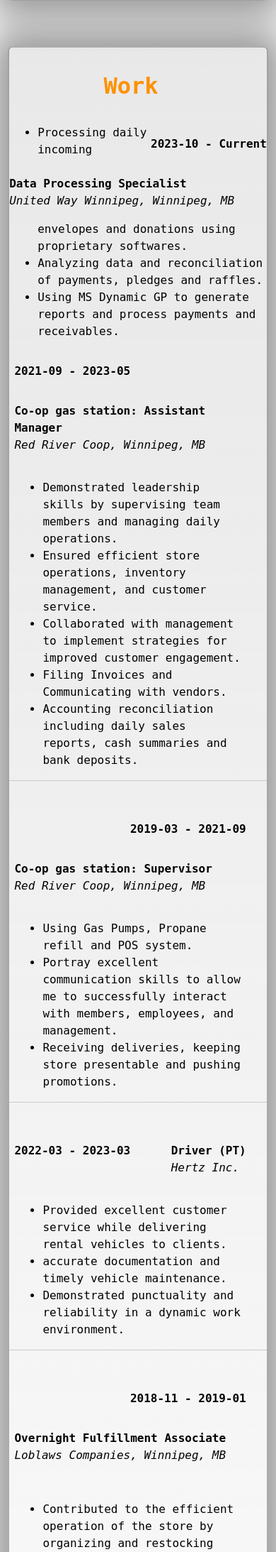
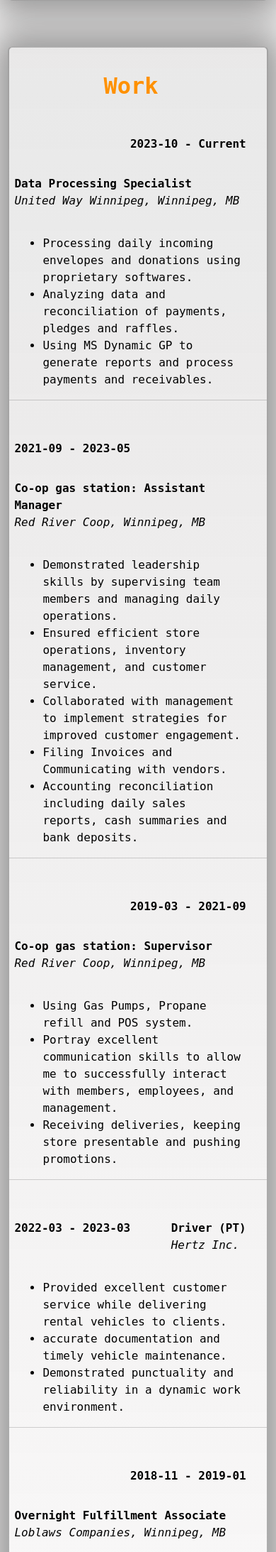
Before and after one commit to dhanigill/dhanigill.github.io, a PHP site: page / in a window 390 px wide. Shown: the part 1760-3946 px from the top of the page at 71% size. Run offline with PHP 8.4, Linux system fonts and the light colour scheme.

Commit message:
Add files via upload

```diff
--- a/css/css1.css
+++ b/css/css1.css
@@ -5,6 +5,8 @@
   display: block;
   width: 100%;
   overflow-x: hidden;
+  max-width: 1920px;
+  margin: auto;
 }
 
 .all {
@@ -59,6 +61,7 @@
   transition: box-shadow .5s;
   backdrop-filter: blur(8px);
   -webkit-backdrop-filter: blur(8px);
+  left: 0;
 }
 
 .shadow {
--- a/css/photoName.css
+++ b/css/photoName.css
@@ -7,7 +7,7 @@
 
 .image {
     background-image: url("/img/IMG_0476.PNG");
-    height: 550px;
+    height: 80vh;
     width: 100%;
     background-repeat: no-repeat;
     background-attachment: fixed;
--- a/css/work.css
+++ b/css/work.css
@@ -75,7 +75,8 @@
 
 /*** CSS for right side work experience ***/
 .work2,
-.work4 {
+.work4,
+.work5 {
   display: inline-block;
   margin-top: 20px;
   padding-top: 20px;
@@ -96,14 +97,16 @@
 }
 
 .w2,
-.w4 {
+.w4,
+.w5 {
   width: 40%;
   float: right;
   margin-right: 20px;
 }
 
 .w2 ul,
-.w4 ul {
+.w4 ul,
+.w5 ul {
   clear: both;
   border-top: 1px solid rgb(0, 0, 0);
   padding-top: 20px;
@@ -115,6 +118,17 @@
   background-attachment: fixed;
   background-size: 60%;
   background-position: center left;
+  min-height: 420px;
+  float: left;
+  width: 50%;
+}
+
+.w5Photo {
+  background: url("/img/uww.jpeg");
+  background-repeat: no-repeat;
+  background-attachment: fixed;
+  background-size: 70%;
+  background-position: -150px 90px;
   min-height: 420px;
   float: left;
   width: 50%;
@@ -147,7 +161,8 @@
   .w1,
   .w2,
   .w3,
-  .w4 {
+  .w4,
+  .w5 {
     clear: both;
     float: none;
     width: 90%;
@@ -157,26 +172,28 @@
   .w1 ul,
   .w2 ul,
   .w3 ul,
-  .w4 ul {
+  .w4 ul,
+  .w5 ul {
     border-top: 0;
   }
 
   .w1Photo,
   .w2Photo,
   .w3Photo,
-  .w4Photo {
+  .w4Photo,
+  .w5Photo {
     display: none;
   }
 
-  .d2,.d4 {
+  .d2,.d4, .d5 {
     float: right;
   }
 
-  .work1, .work2, .work3{
+  .work1, .work2, .work3, .work5{
     border-bottom: 1px rgba(0, 0, 0, 0.17) solid;
   }
 
-  .work1{
+  .work5{
     margin-top: 0;
     padding-top: 0;
   }
```
Also changed, not shown: css/project.css (+67 -79 lines).
